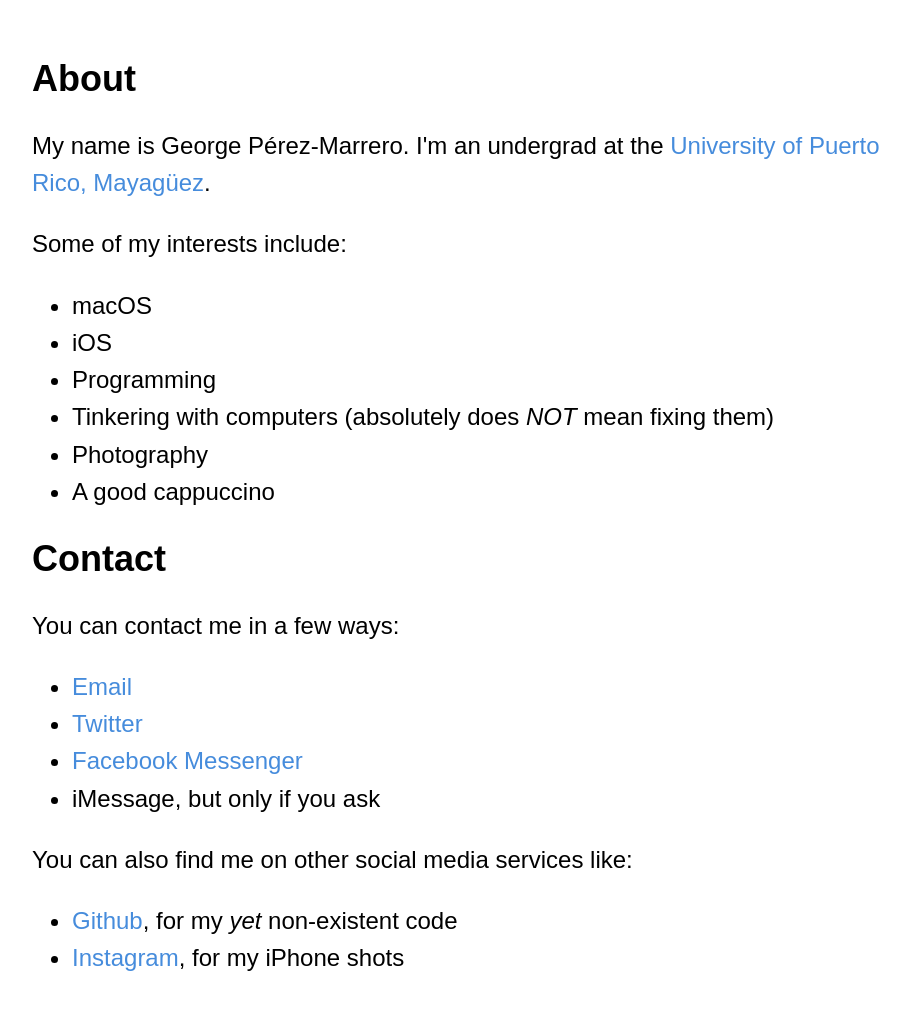
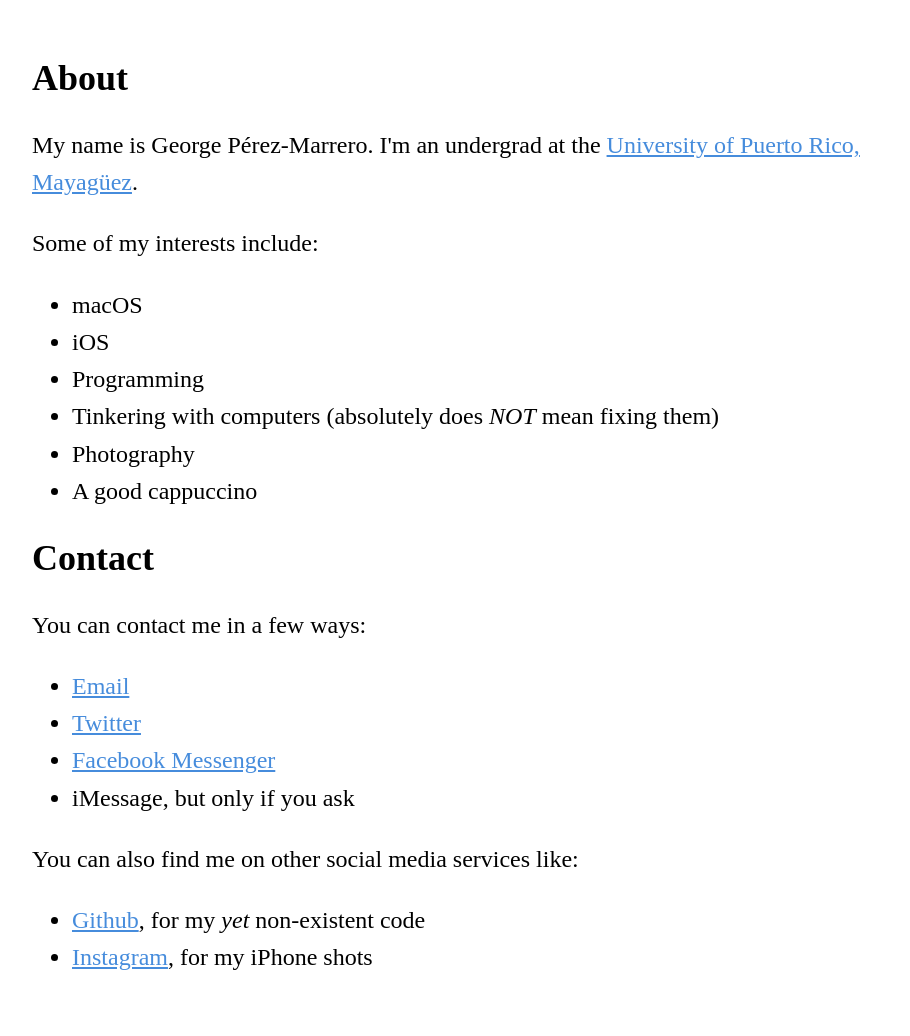
Before and after one commit to georgeperez/titanpointe.org, a Jekyll site: the page built from index.html, in a window 1280 px wide. Shown: the whole page, without its empty margins (160-1070 px from the left). Built offline with Jekyll 4.4.1, drawn with Linux system fonts in a browser that asks for light colours.

Commit message:
Changed link style
Added an underline text decoration for links.

```diff
--- a/css/style.css
+++ b/css/style.css
@@ -2,9 +2,7 @@ html {
   background: white center no-repeat;
   align: center;
 }
-
 body  {
-	font-family: -apple-system-font, sans-serif;
 	line-height: 1.55em;
 	font-size: 24px;
   margin: 60px auto;
@@ -13,8 +11,17 @@ body  {
 	background: white;
 
 }
+nav ul, footer ul {
+  font-family: -apple-system-font, sans-serif;
+  padding: 0px;
+  list-style: none;
+}
+nav ul li, footer ul li {
+  display: inline;
+  margin-right: 20px;
+}
 a {
-	text-decoration: none;
+	text-decoration: underline;
 }
 a:link {
 	color: rgba(70, 140, 220, 1.0);
```
